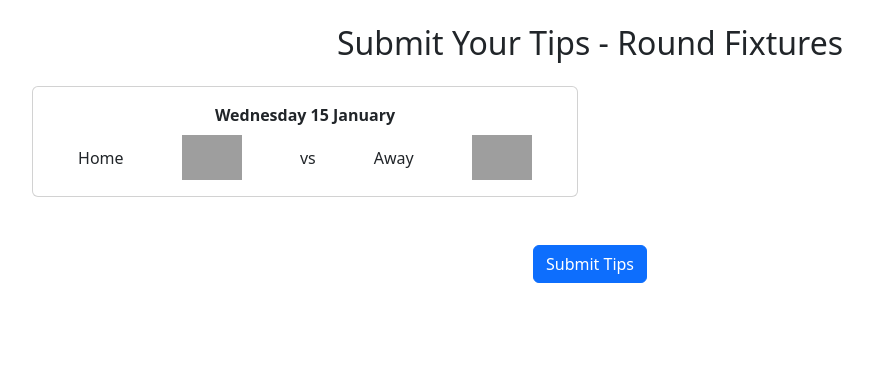
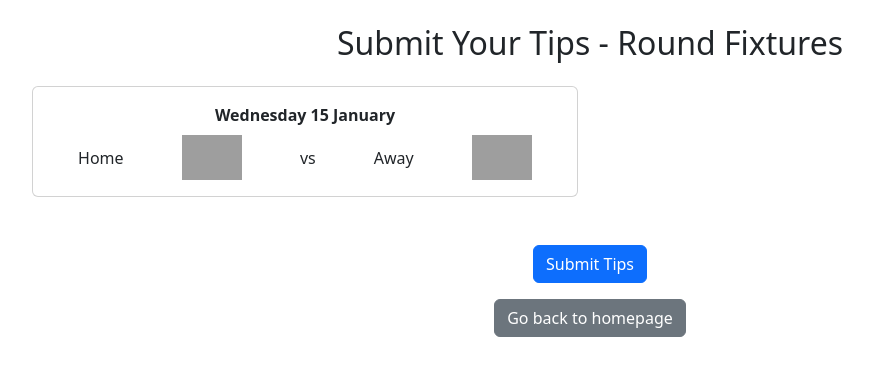
Before and after one commit to joshua-johnston-le/flask-tuross-tipping-comp-app, a Flask app: template app/templates/submit_tip.html in a window 1280 px wide. Shown: the top 376 px of the page, without its empty margins (50-923 px from the left). Run offline with Flask 3, Linux system fonts and the light colour scheme; tables that the repository leaves empty hold one stand-in row (values such as "Sample post"); the template is opened without the code that fills it: values that come from a table or form of the project are taken from there, most other values are stand-ins (such as "Sample title", 1, 10 or a date in 2020); grey boxes are pictures that could not be loaded.

Commit message:
add back button to submit_tips

```diff
--- a/app/templates/submit_tip.html
+++ b/app/templates/submit_tip.html
@@ -105,6 +105,10 @@
           </div>
         </div>
       </form>
+
+      <div class="text-center mt-3">
+        <a href="{{ url_for('main.home') }}" class="btn btn-secondary">Go back to homepage</a>
+      </div>
     {% endif %}
   </div>
 
```
